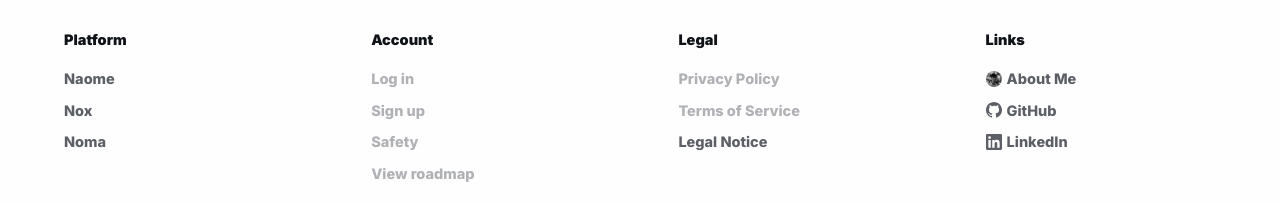
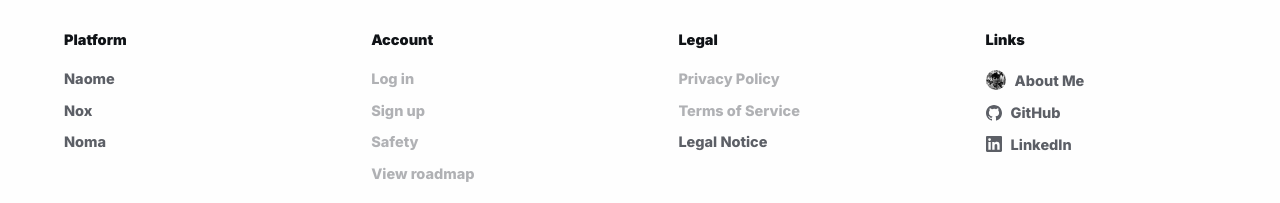
Before and after one commit to Lamentis-O/lamentis-site, a Next.js app in the folder frontend/: page /en/naome in a window 1280 px wide. Shown: the part 498-701 px from the top of the page. Built offline with nearby package versions, Linux system fonts and the light colour scheme.

Commit message:
style: increase footer avatar spacing and size

```diff
--- a/frontend/app/globals.css
+++ b/frontend/app/globals.css
@@ -423,15 +423,15 @@ body {
   .ds-site-footer__link-content {
     display: inline-flex;
     align-items: center;
-    gap: 0.5rem;
+    gap: 0.9rem;
   }
 
   .ds-site-footer__link-avatar {
     display: block;
     border-radius: 9999px;
     object-fit: cover;
-    width: 1.6rem;
-    height: 1.6rem;
+    width: 2rem;
+    height: 2rem;
   }
 
   .ds-site-footer__disabled-link {
--- a/frontend/components/site/site-footer.tsx
+++ b/frontend/components/site/site-footer.tsx
@@ -24,8 +24,8 @@ function renderFooterLink(link: FooterSectionLink, index: number, className: str
           src={link.iconSrc}
           alt={`${link.label} profile`}
           className="ds-site-footer__link-avatar"
-          width={16}
-          height={16}
+          width={20}
+          height={20}
         />
       )
       : link.icon === "github"
```
